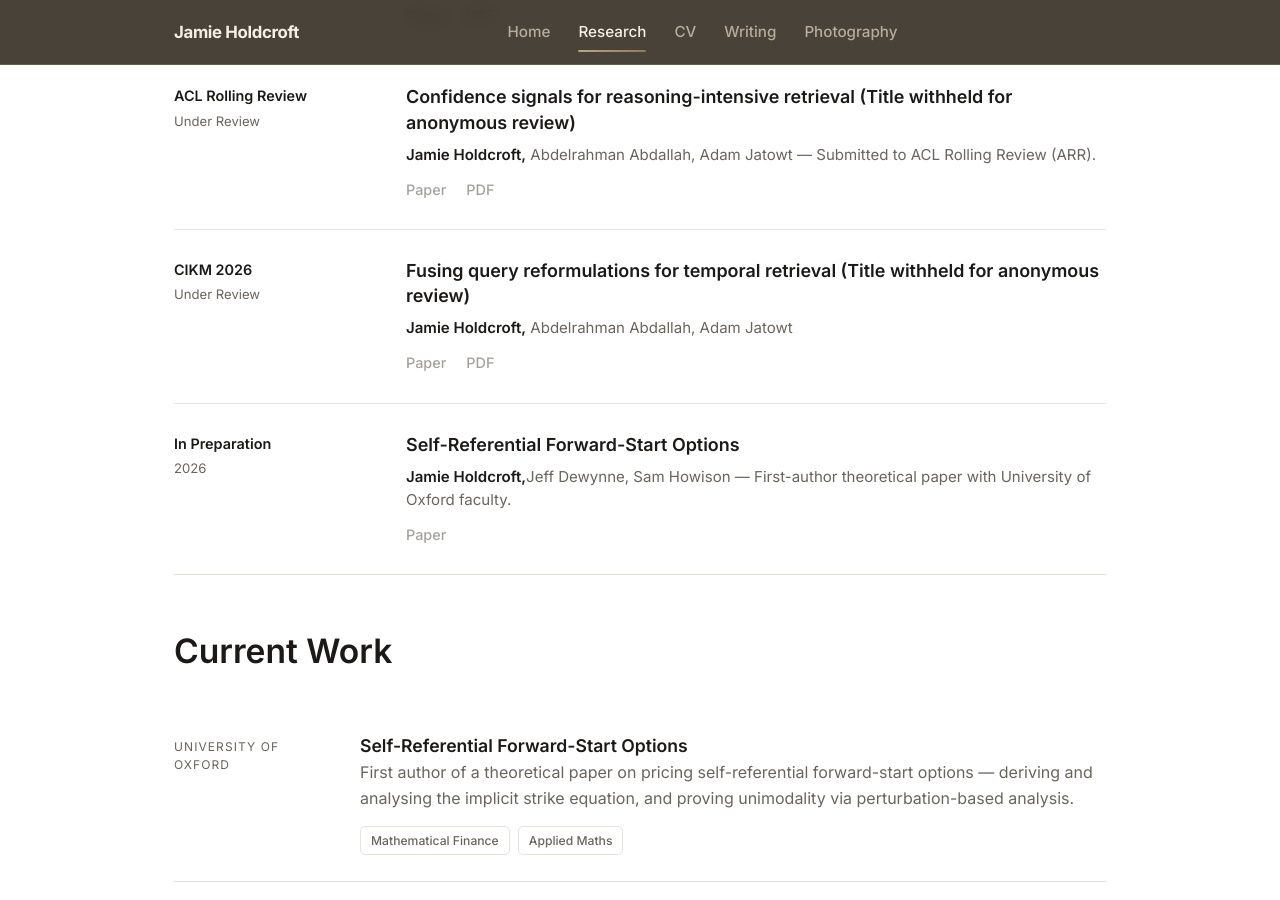
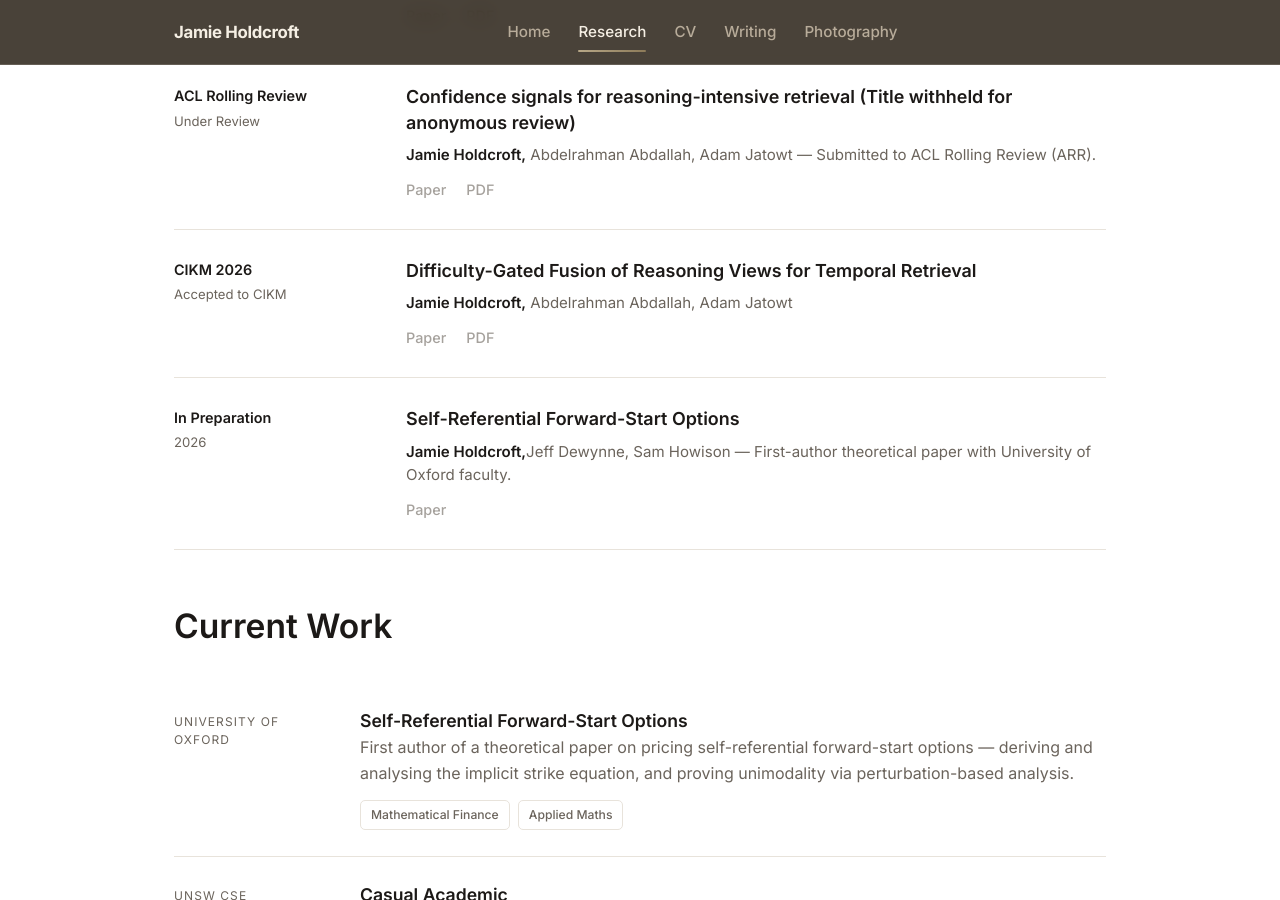
Before and after one commit to JamieHoldcroft/jamieholdcroft.github.io, a Jekyll site: the page built from research.html, in a window 1280 px wide and 900 px high, scrolled down 854 px. Built offline with Jekyll 4.4.1, drawn with Linux system fonts in a browser that asks for light colours.

Commit message:
Update publication status and title in research.html

```diff
--- a/research.html
+++ b/research.html
@@ -66,10 +66,10 @@ description: "Research interests and publications by Jamie Holdcroft, undergradu
       <div class="pub-item">
         <div class="pub-venue">
           <span class="pub-venue-name">CIKM 2026</span>
-          <span class="pub-status">Under Review</span>
+          <span class="pub-status">Accepted to CIKM</span>
         </div>
         <div class="pub-body">
-          <h3 class="pub-title">Fusing query reformulations for temporal retrieval (Title withheld for anonymous review)</h3>
+          <h3 class="pub-title">Difficulty-Gated Fusion of Reasoning Views for Temporal Retrieval</h3>
           <p class="pub-authors"><strong>Jamie Holdcroft,</strong> Abdelrahman Abdallah, Adam Jatowt</p>
           <div class="pub-links">
             <a href="#" target="_blank" rel="noopener">Paper</a>
```
